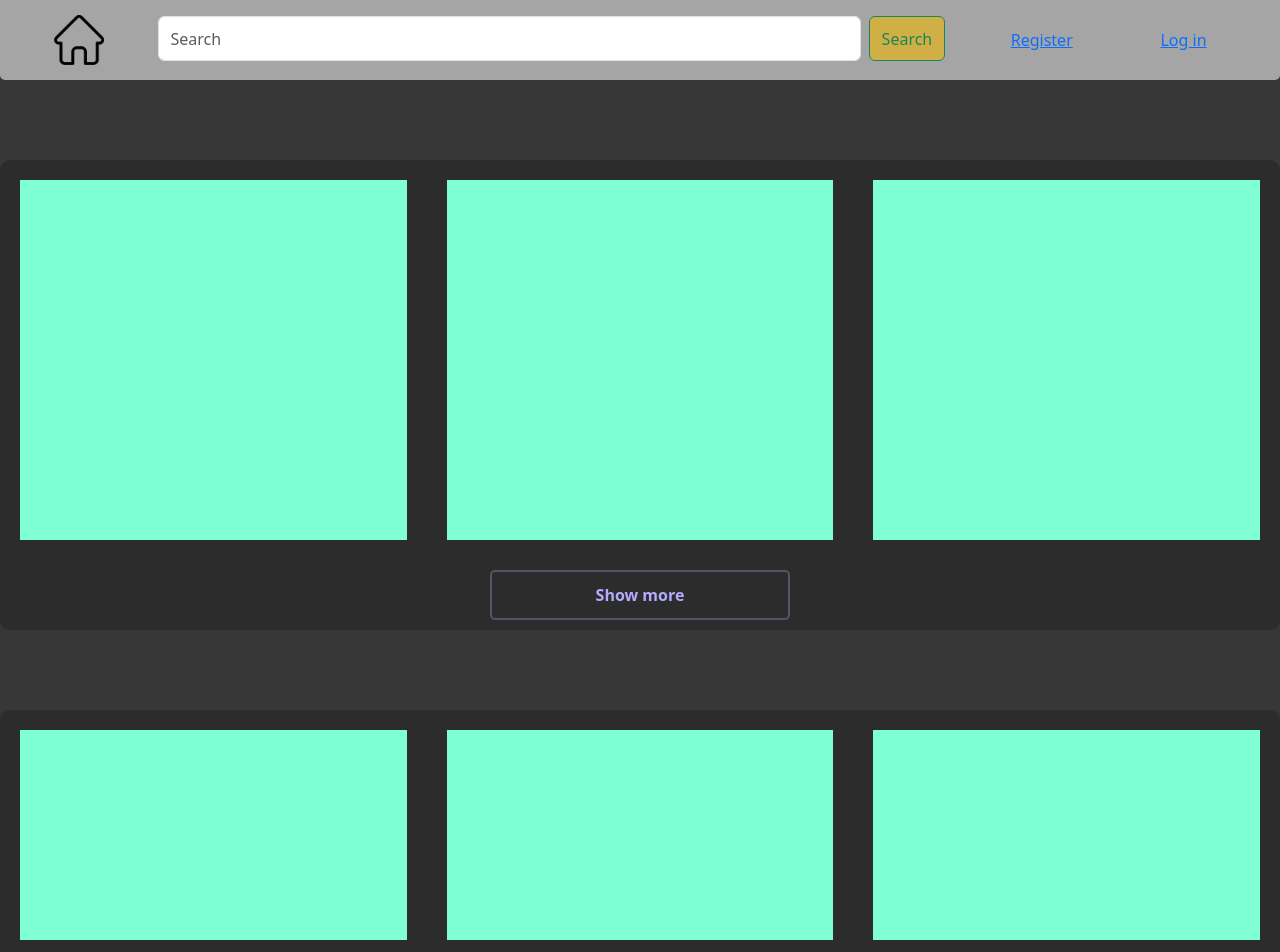
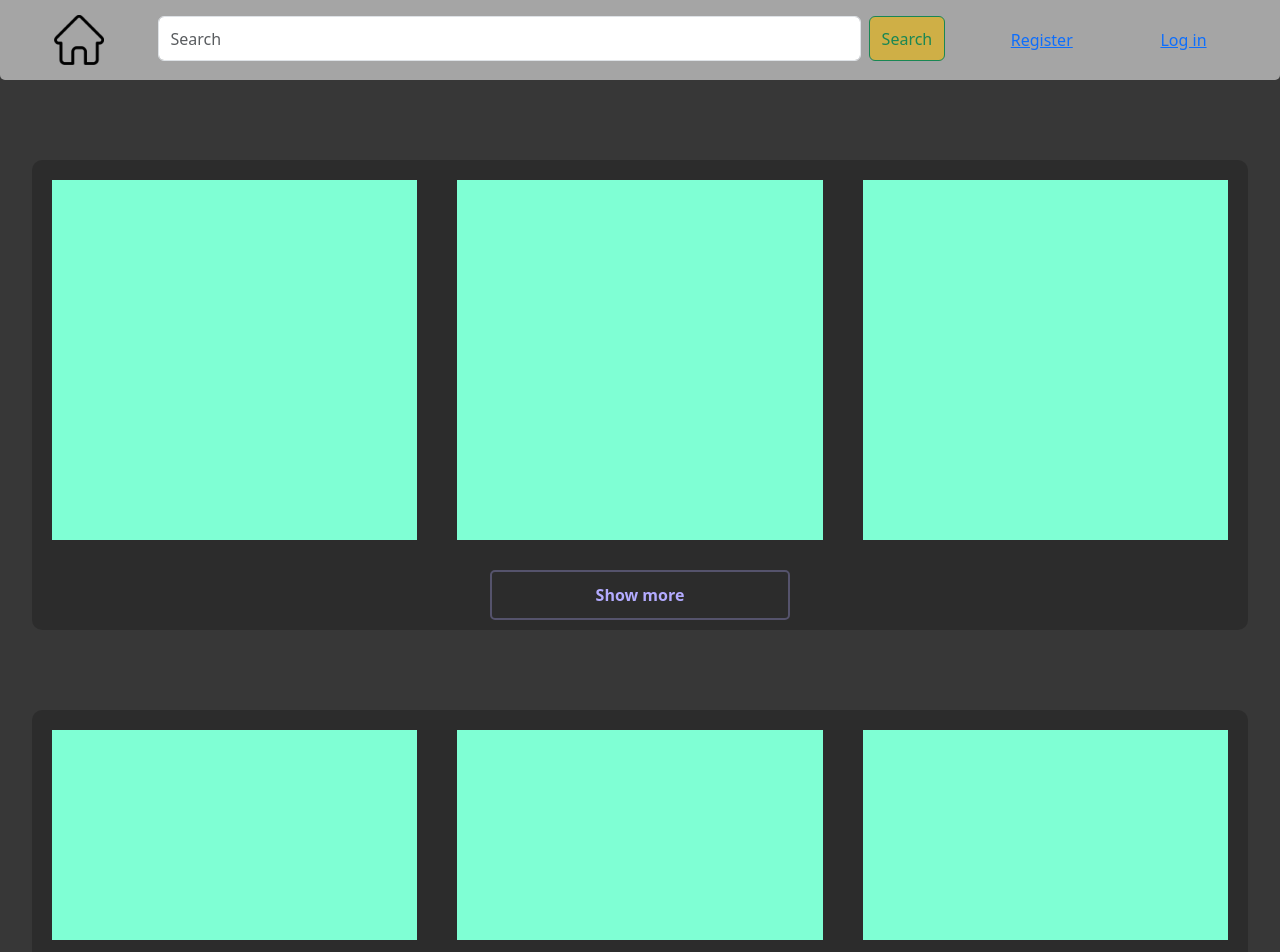
Before and after one commit to ThangTLuong/blog, a React (Create React App) app in the folder application/: page / in a window 1280 px wide. Shown: the top 952 px of the page. Built offline with nearby package versions, Linux system fonts and the light colour scheme; no server answers.

Commit message:
Show more buttons now work

```diff
--- a/application/src/pages/home.js
+++ b/application/src/pages/home.js
@@ -1,29 +1,50 @@
-import React from "react";
+import React, { useState } from "react";
 import "./styles/home.css";
 
 const Home = () => {
+  const [mediaMinHeight, setMediaMinHeight] = useState(400);
+  const [textsMinHeight, setTextsMinHeight] = useState(250);
+
+  const showMoreMedia = () => {
+    setMediaMinHeight((prevState) => prevState + 400);
+  };
+
+  const showMoreTexts = () => {
+    setTextsMinHeight((prevState) => prevState + 250);
+  };
+
   return (
     <div id="body">
       <div className="posts-container">
-        <div className="media-container">
-          {Array.from({ length: 12 }).map((_, index) => (
+        <div
+          className="media-container"
+          style={{ minHeight: `${mediaMinHeight}px` }}
+        >
+          {Array.from({ length: 12 * 10 }).map((_, index) => (
             <div className="media-item" key={index}>
               <div className="item"></div>
             </div>
           ))}
         </div>
         <div className="button-group">
-          <div className="button">Show more</div>
+          <div className="button" onClick={showMoreMedia}>
+            Show more
+          </div>
         </div>
-        <div className="texts-container">
-          {Array.from({ length: 12 }).map((_, index) => (
+        <div
+          className="texts-container"
+          style={{ minHeight: `${textsMinHeight}px` }}
+        >
+          {Array.from({ length: 12 * 10 }).map((_, index) => (
             <div className="texts-item" key={index}>
               <div className="item"></div>
             </div>
           ))}
         </div>
         <div className="button-group">
-          <div className="button">Show more</div>
+          <div className="button" onClick={showMoreTexts}>
+            Show more
+          </div>
         </div>
       </div>
     </div>
--- a/application/src/pages/styles/home.css
+++ b/application/src/pages/styles/home.css
@@ -8,7 +8,7 @@
 
 .posts-container {
   @apply full-width;
-  padding-top: 5em;
+  padding: 5em 2em 0 2em;
 }
 
 .media-container,
```
